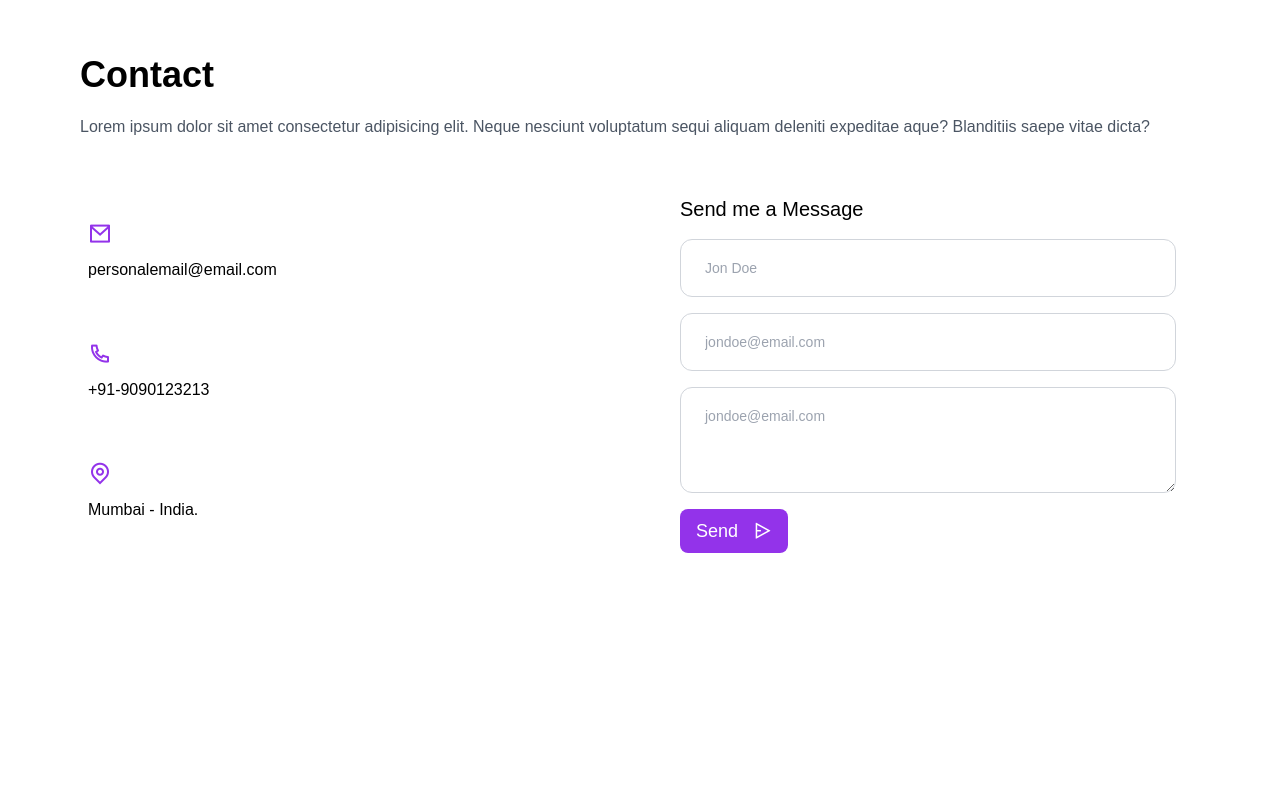
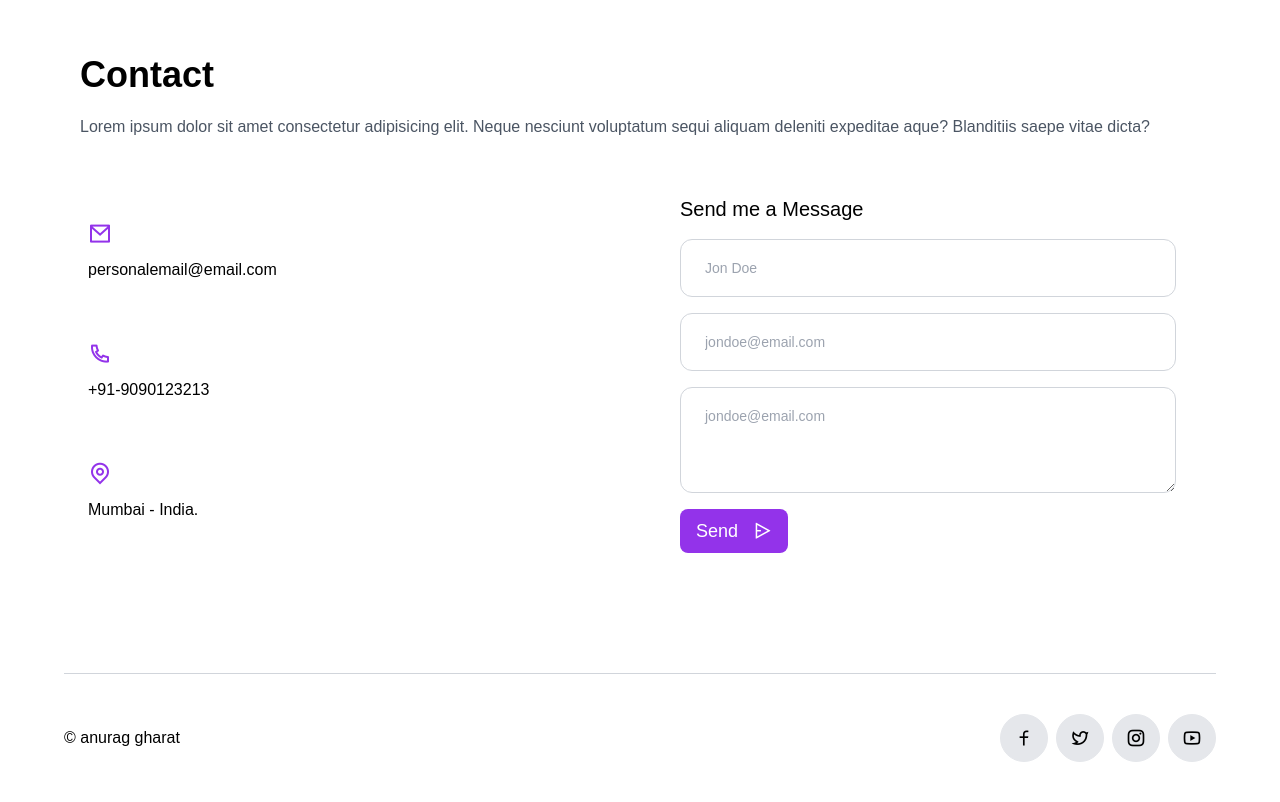
Before and after one commit to anuraggharat/Minimalistic_Portfolio, a website: page src/index.html in a window 1280 px wide. Shown: the part 5037-5839 px from the top of the page. Before the commit the page ends 5630 px from the top, so only its background shows below. Drawn offline with nearby package versions, Linux system fonts and the light colour scheme.

Commit message:
contact section done

```diff
--- a/src/index.html
+++ b/src/index.html
@@ -460,6 +460,30 @@
 
     </section>
 
+    <footer class="flex flex-row justify-between items-center w-full max-w-6xl mt-20 border-t border-t-gray-300 py-10">
+        <p>
+            &#169; anurag gharat
+        </p>
+        <div class="flex flex-row gap-2 text-xl">
+            <a href="http://" target="_blank" rel="noopener noreferrer" class="flex flex-row justify-center items-center w-12 h-12 border-[1px] bg-gray-200 rounded-full hover:bg-purple-600 hover:text-white hover:-translate-y-2
+            transition-all ease-in-out duration-300 ">
+                <i class="ri-facebook-line"></i>
+            </a>
+            <a href="http://" target="_blank" rel="noopener noreferrer" class="flex flex-row justify-center items-center w-12 h-12 border-[1px] bg-gray-200 rounded-full hover:bg-purple-600 hover:text-white hover:-translate-y-2
+            transition-all ease-in-out duration-300 ">
+                <i class="ri-twitter-line"></i>
+            </a>
+            <a href="http://" target="_blank" rel="noopener noreferrer" class="flex flex-row justify-center items-center w-12 h-12 border-[1px] bg-gray-200 rounded-full hover:bg-purple-600 hover:text-white hover:-translate-y-2
+            transition-all ease-in-out duration-300 ">
+                <i class="ri-instagram-line"></i>
+            </a>
+            <a href="http://" target="_blank" rel="noopener noreferrer" class="flex flex-row justify-center items-center w-12 h-12 border-[1px] bg-gray-200 rounded-full hover:bg-purple-600 hover:text-white hover:-translate-y-2
+            transition-all ease-in-out duration-300 ">
+                <i class="ri-youtube-line"></i>
+            </a>
+        </div>
+    </footer>
+
 </body>
 
 </html>
```
Also changed, not shown: dist/output.css.
